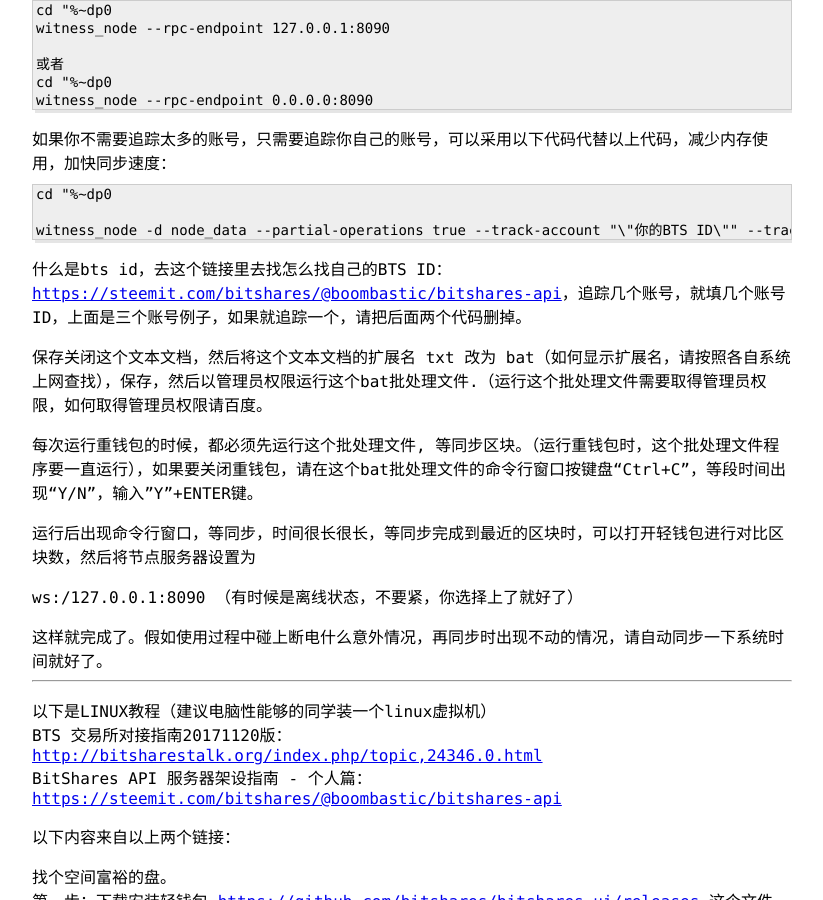
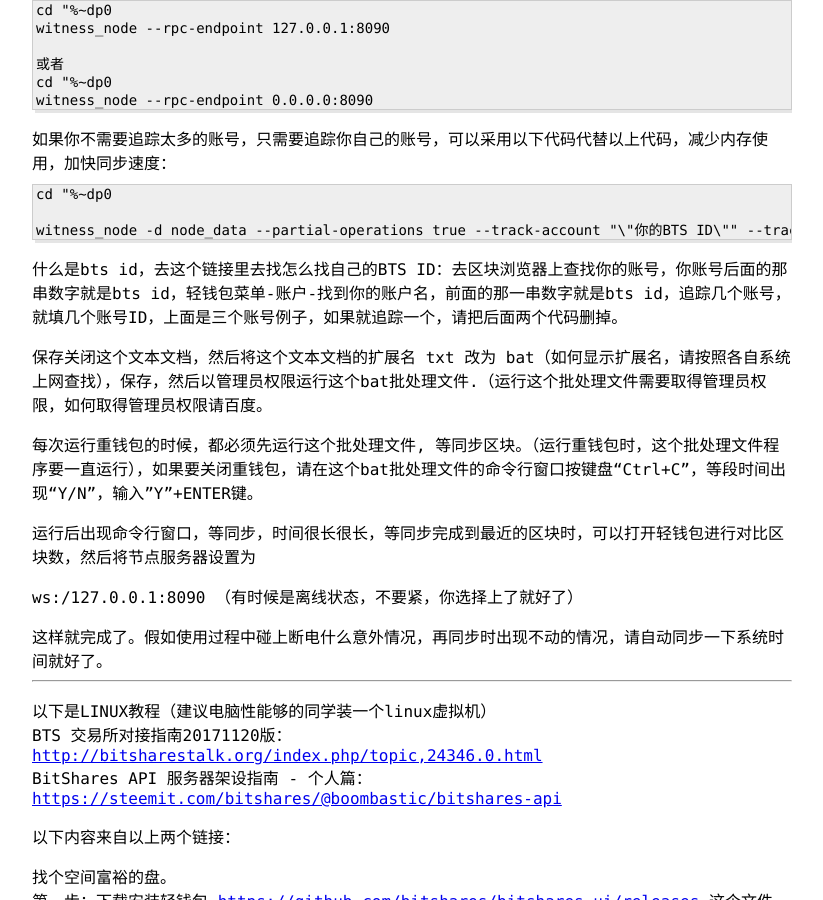
Before and after one commit to shulthz/shulthz.github.io, a Jekyll site: the page built from _posts/2020-08-05-BTS(比特股)新手相关教程-资料-钱包内盘-承兑商-社交等信息汇总.markdown, in a window 1280 px wide and 900 px high, scrolled down 3482 px. Shown: the whole window, without its empty margins (228-1051 px from the left). Built offline with Jekyll 4.4.1, drawn with Linux system fonts in a browser that asks for light colours.

Commit message:
Update 2020-08-05-BTS(比特股)新手相关教程-资料-钱包内盘-承兑商-社交等信息汇总.markdown

````diff
--- a/_posts/2020-08-05-BTS(比特股)新手相关教程-资料-钱包内盘-承兑商-社交等信息汇总.markdown
+++ b/_posts/2020-08-05-BTS(比特股)新手相关教程-资料-钱包内盘-承兑商-社交等信息汇总.markdown
@@ -164,7 +164,7 @@ cd "%~dp0
 witness_node -d node_data --partial-operations true --track-account "\"你的BTS ID\"" --track-account "\"你的BTS ID\"" --track-account "\"你的BTS ID\"" --rpc-endpoint 127.0.0.1:8090
 ```
 
-什么是bts id，去这个链接里去找怎么找自己的BTS ID：<https://steemit.com/bitshares/@boombastic/bitshares-api>，追踪几个账号，就填几个账号ID，上面是三个账号例子，如果就追踪一个，请把后面两个代码删掉。
+什么是bts id，去这个链接里去找怎么找自己的BTS ID：去区块浏览器上查找你的账号，你账号后面的那串数字就是bts id，轻钱包菜单-账户-找到你的账户名，前面的那一串数字就是bts id，追踪几个账号，就填几个账号ID，上面是三个账号例子，如果就追踪一个，请把后面两个代码删掉。
 
 保存关闭这个文本文档，然后将这个文本文档的扩展名 txt 改为 bat（如何显示扩展名，请按照各自系统上网查找），保存，然后以管理员权限运行这个bat批处理文件.（运行这个批处理文件需要取得管理员权限，如何取得管理员权限请百度。
 
````
